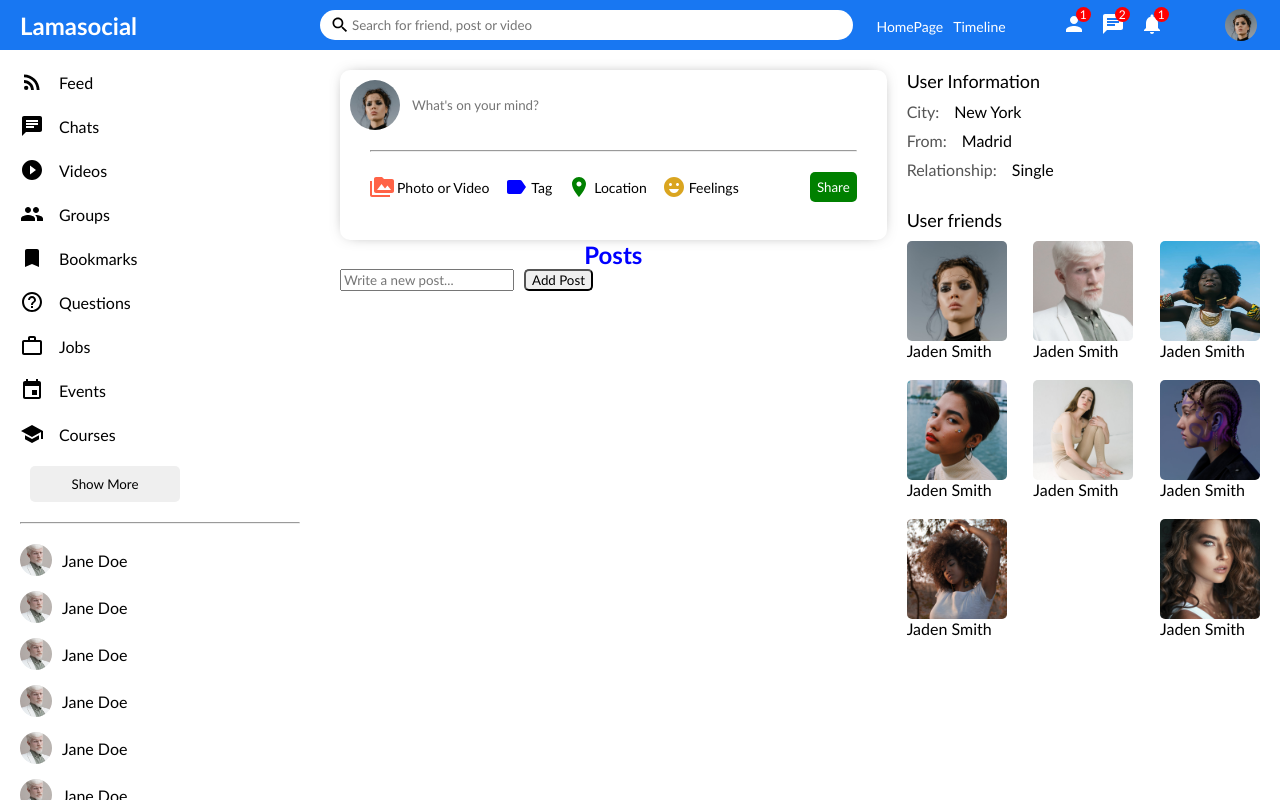
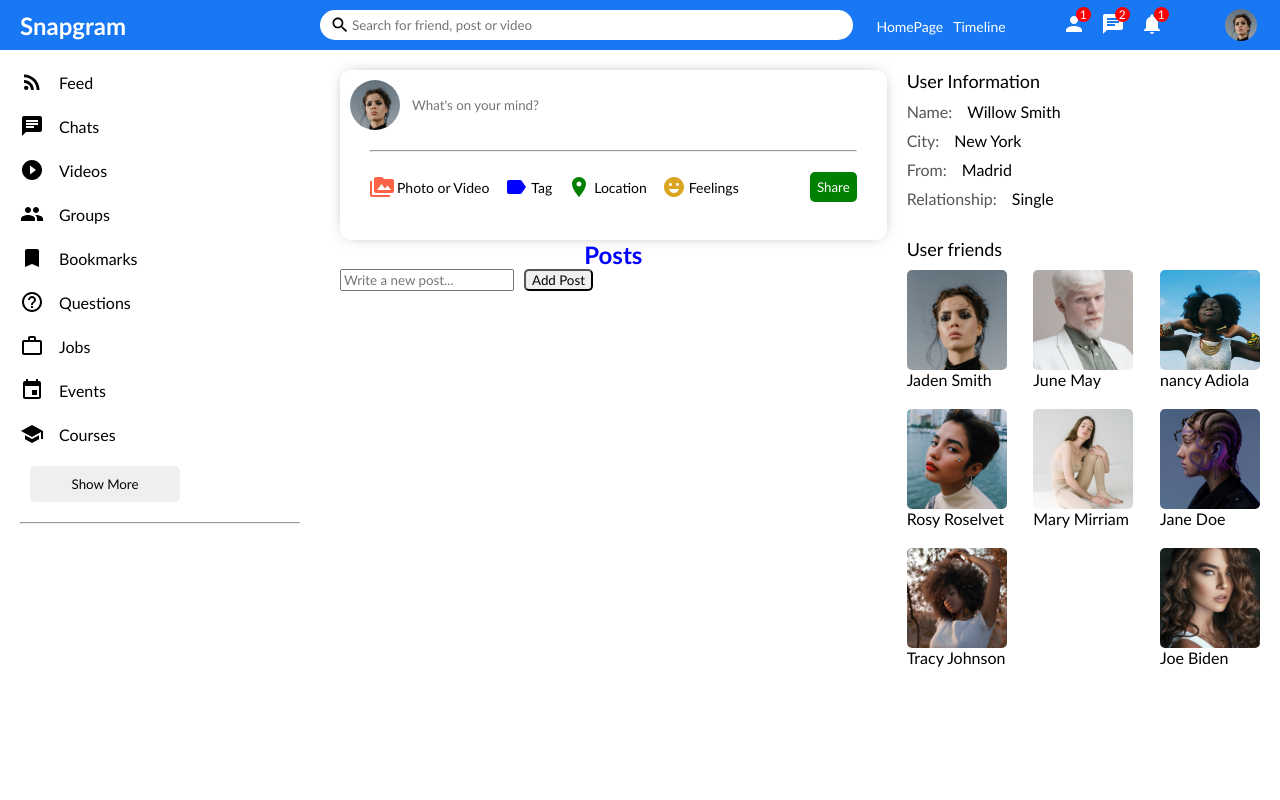
Before and after one commit to woodyshekinah/The-Blogging-Social-App, a React (Vite) app in the folder The Blogging Social App/: page / in a window 1280 px wide. Built offline with nearby package versions, Linux system fonts and the light colour scheme.

Commit message:
The final touches

```diff
--- a/The Blogging Social App/index.html
+++ b/The Blogging Social App/index.html
@@ -4,7 +4,7 @@
     <meta charset="UTF-8" />
     <link rel="icon" type="image/svg+xml" href="/vite.svg" />
     <meta name="viewport" content="width=device-width, initial-scale=1.0" />
-    <title>The Blogging Social App</title>
+    <title>Snap Gram</title>
   </head>
   <body>
     <div id="root"></div>
--- a/The Blogging Social App/src/Components/topbar/Topbar.jsx
+++ b/The Blogging Social App/src/Components/topbar/Topbar.jsx
@@ -6,7 +6,7 @@ export default function Topbar() {
     return (
         <div className='topbarContainer'>
             <div className="topbarLeft">
-                <span className='logo'>Lamasocial</span>
+                <span className='logo'>Snapgram</span>
             </div>
             <div className="topbarCenter">
                 <div className="searchbar">
--- a/The Blogging Social App/src/Components/topbar/rightbar/Rightbar.jsx
+++ b/The Blogging Social App/src/Components/topbar/rightbar/Rightbar.jsx
@@ -88,6 +88,10 @@ export default function Rightbar({profile}) {
                <h4 className="rightbarTitle" >User Information</h4>
                <div className="rightbarInfo">
                 <div className="rightbarInfoItem">
+                    <span className="rightbarInfoKey">Name:</span>
+                    <span className="rightbarInfoValue">Willow Smith</span>
+                </div>
+                <div className="rightbarInfoItem">
                     <span className="rightbarInfoKey">City:</span>
                     <span className="rightbarInfoValue">New York</span>
                 </div>
@@ -108,31 +112,31 @@ export default function Rightbar({profile}) {
                     </div>
                     <div className="rightbarFollowing">
                         <img src="../src/images/person/2.jpeg" alt="Person following" className="rightbarFollowingImg" />
-                        <span className="rightbarFollowingName">Jaden Smith</span>
+                        <span className="rightbarFollowingName">June May</span>
                     </div>
                     <div className="rightbarFollowing">
                         <img src="../src/images/person/3.jpeg" alt="Person following" className="rightbarFollowingImg" />
-                        <span className="rightbarFollowingName">Jaden Smith</span>
+                        <span className="rightbarFollowingName">nancy Adiola</span>
                     </div>
                     <div className="rightbarFollowing">
                         <img src="../src/images/person/4.jpeg" alt="Person following" className="rightbarFollowingImg" />
-                        <span className="rightbarFollowingName">Jaden Smith</span>
+                        <span className="rightbarFollowingName">Rosy Roselvet</span>
                     </div>
                     <div className="rightbarFollowing">
                         <img src="../src/images/person/5.jpeg" alt="Person following" className="rightbarFollowingImg" />
-                        <span className="rightbarFollowingName">Jaden Smith</span>
+                        <span className="rightbarFollowingName">Mary Mirriam</span>
                     </div>
                     <div className="rightbarFollowing">
                         <img src="../src/images/person/6.jpeg" alt="Person following" className="rightbarFollowingImg" />
-                        <span className="rightbarFollowingName">Jaden Smith</span>
+                        <span className="rightbarFollowingName">Jane Doe</span>
                     </div>
                     <div className="rightbarFollowing">
                         <img src="../src/images/person/9.jpeg" alt="Person following" className="rightbarFollowingImg" />
-                        <span className="rightbarFollowingName">Jaden Smith</span>
+                        <span className="rightbarFollowingName">Tracy Johnson</span>
                     </div>
                     <div className="rightbarFollowing">
                         <img src="../src/images/person/8.jpeg" alt="Person following" className="rightbarFollowingImg" />
-                        <span className="rightbarFollowingName">Jaden Smith</span>
+                        <span className="rightbarFollowingName">Joe Biden</span>
                     </div>
                 </div>
             </>
--- a/The Blogging Social App/src/Components/topbar/sidebar/Sidebar.jsx
+++ b/The Blogging Social App/src/Components/topbar/sidebar/Sidebar.jsx
@@ -46,48 +46,7 @@ export default function Sidebar() {
                 </ul>
                 <button className="sidebarButton">Show More</button>
                 <hr className="sidebarHr"/>
-                <ul className="sidebarFriendList">
-                    <li className="sidebarFriend">
-                        <img className='sidebarFriendImg' src="../src/images/person/2.jpeg" alt="" />
-                        <span className="sidebarFriendName">Jane Doe</span>
-                    </li>
-                    <li className="sidebarFriend">
-                        <img className='sidebarFriendImg' src="../src/images/person/2.jpeg" alt="" />
-                        <span className="sidebarFriendName">Jane Doe</span>
-                    </li>
-                    <li className="sidebarFriend">
-                        <img className='sidebarFriendImg' src="../src/images/person/2.jpeg" alt="" />
-                        <span className="sidebarFriendName">Jane Doe</span>
-                    </li>
-                    <li className="sidebarFriend">
-                        <img className='sidebarFriendImg' src="../src/images/person/2.jpeg" alt="" />
-                        <span className="sidebarFriendName">Jane Doe</span>
-                    </li>
-                    <li className="sidebarFriend">
-                        <img className='sidebarFriendImg' src="../src/images/person/2.jpeg" alt="" />
-                        <span className="sidebarFriendName">Jane Doe</span>
-                    </li>
-                    <li className="sidebarFriend">
-                        <img className='sidebarFriendImg' src="../src/images/person/2.jpeg" alt="" />
-                        <span className="sidebarFriendName">Jane Doe</span>
-                    </li>
-                    <li className="sidebarFriend">
-                        <img className='sidebarFriendImg' src="../src/images/person/2.jpeg" alt="" />
-                        <span className="sidebarFriendName">Jane Doe</span>
-                    </li>
-                    <li className="sidebarFriend">
-                        <img className='sidebarFriendImg' src="../src/images/person/2.jpeg" alt="" />
-                        <span className="sidebarFriendName">Jane Doe</span>
-                    </li>
-                    <li className="sidebarFriend">
-                        <img className='sidebarFriendImg' src="../src/images/person/2.jpeg" alt="" />
-                        <span className="sidebarFriendName">Jane Doe</span>
-                    </li>
-                    <li className="sidebarFriend">
-                        <img className='sidebarFriendImg' src="../src/images/person/2.jpeg" alt="" />
-                        <span className="sidebarFriendName">Jane Doe</span>
-                    </li>
-                </ul>
+
             </div>
         </div>
     )
```
